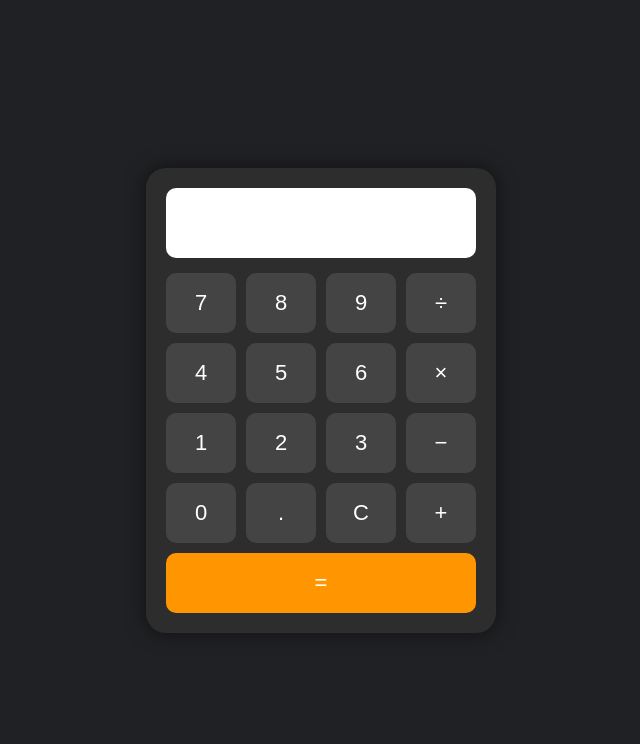
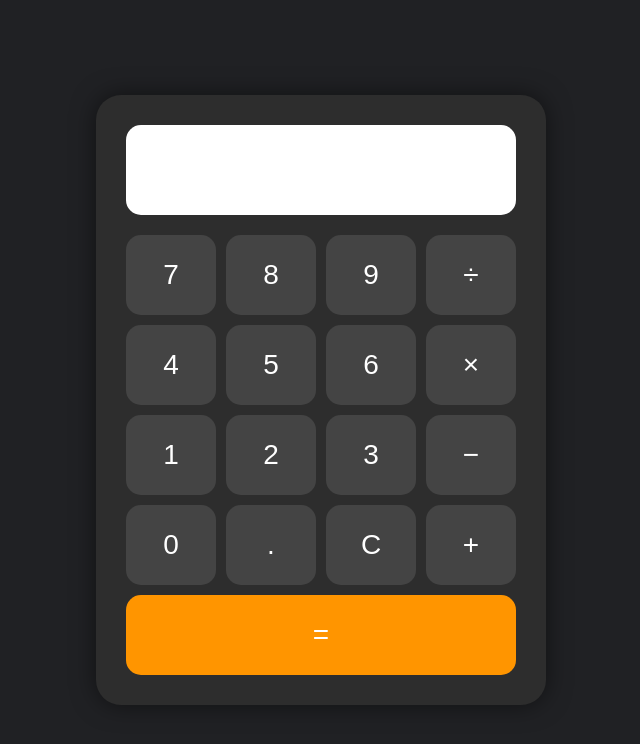
Before and after one commit to vmsuhas075-stack/SafeHome, a plain HTML site: page index.html in a window 1280 px wide. Shown: the whole page, without its empty margins (319-959 px from the left). Drawn offline with Linux system fonts and the light colour scheme.

Commit message:
index.html

```diff
--- a/index.html
+++ b/index.html
@@ -23,21 +23,22 @@ background:#202124;
 
 .calculator{
 background:#2d2d2d;
-padding:20px;
-border-radius:20px;
-width:350px;
-box-shadow:0 0 20px rgba(0,0,0,0.5);
+padding:30px;
+border-radius:25px;
+width:450px;
+max-width:95%;
+box-shadow:0 0 25px rgba(0,0,0,0.5);
 }
 
 #display{
 width:100%;
-height:70px;
-font-size:30px;
+height:90px;
+font-size:40px;
 text-align:right;
-padding:10px;
+padding:15px;
 border:none;
-border-radius:10px;
-margin-bottom:15px;
+border-radius:15px;
+margin-bottom:20px;
 background:white;
 }
 
@@ -48,10 +49,10 @@ gap:10px;
 }
 
 button{
-height:60px;
-font-size:22px;
+height:80px;
+font-size:28px;
 border:none;
-border-radius:10px;
+border-radius:15px;
 cursor:pointer;
 background:#444;
 color:white;
```
